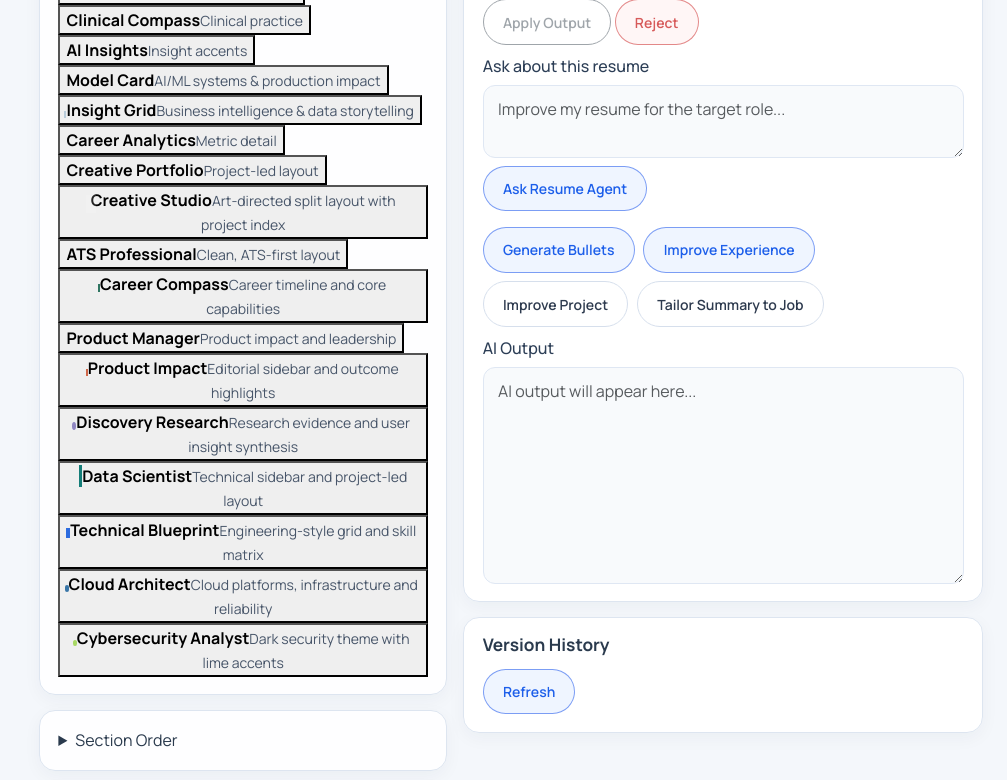
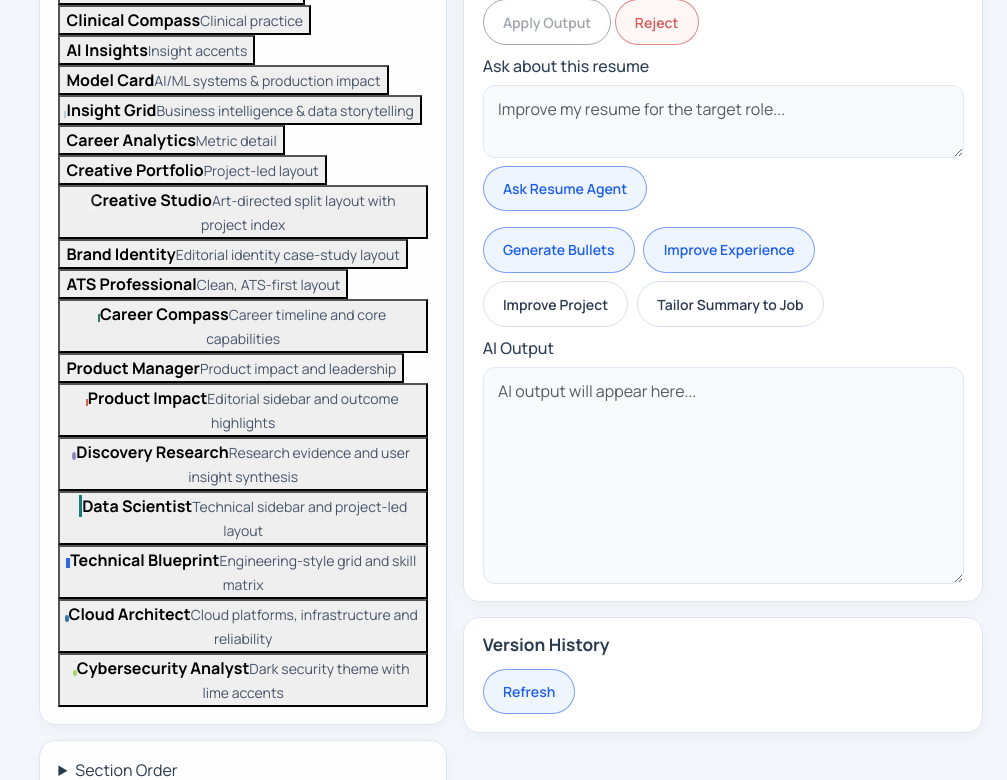
Before and after one commit to umarabrar-git/AI_Resume_Analyzer, a Flask app: page /resume-creation in a window 1280 px wide. Shown: the part 1634-2414 px from the top of the page, without its empty margins (273-1280 px from the left). Run offline with Flask 3, Linux system fonts and the light colour scheme; a user stored in the database is signed in; parts of the project's set-up code (start-up, migrations or seed data) failed here and were passed over.

Commit message:
Add brand identity template picker entry

```diff
--- a/templates/components/pages/resume_creation/builder.html
+++ b/templates/components/pages/resume_creation/builder.html
@@ -179,6 +179,7 @@
           <option value="insight_grid">Insight Grid</option>
           <option value="creative_portfolio">Creative Portfolio</option>
           <option value="creative_studio">Creative Studio</option>
+          <option value="brand_identity">Brand Identity</option>
           <option value="ats_professional">ATS Professional</option>
           <option value="career_compass">Career Compass</option>
           <option value="product_manager">Product Manager</option>
@@ -484,6 +485,15 @@
               aria-hidden="true"
             ></span>
             <span><strong>Creative Studio</strong><small>Art-directed split layout with project index</small></span>
+          </button>
+          <button
+            type="button"
+            class="template-choice"
+            data-template-choice="brand_identity"
+            aria-pressed="false"
+          >
+            <span class="template-sample template-sample--brand-identity" aria-hidden="true"></span>
+            <span><strong>Brand Identity</strong><small>Editorial identity case-study layout</small></span>
           </button>
           <button
             type="button"
```
